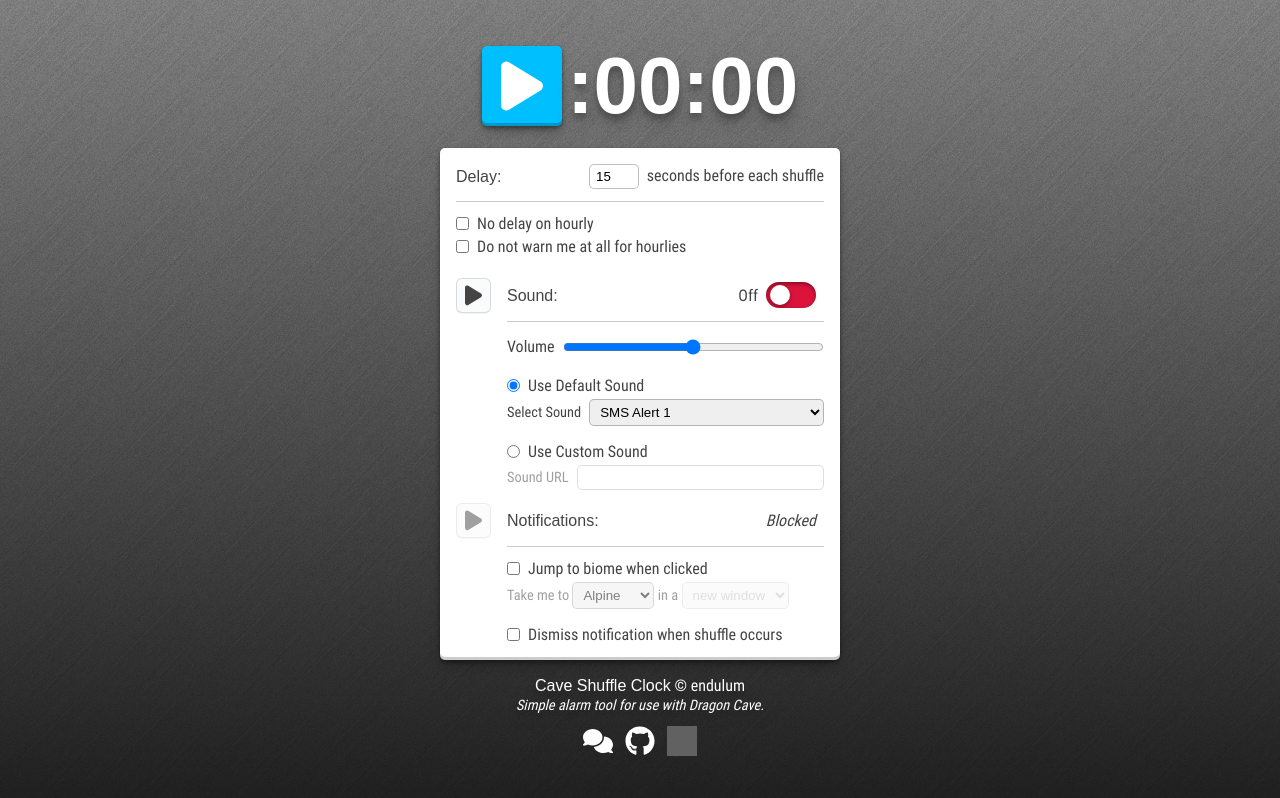
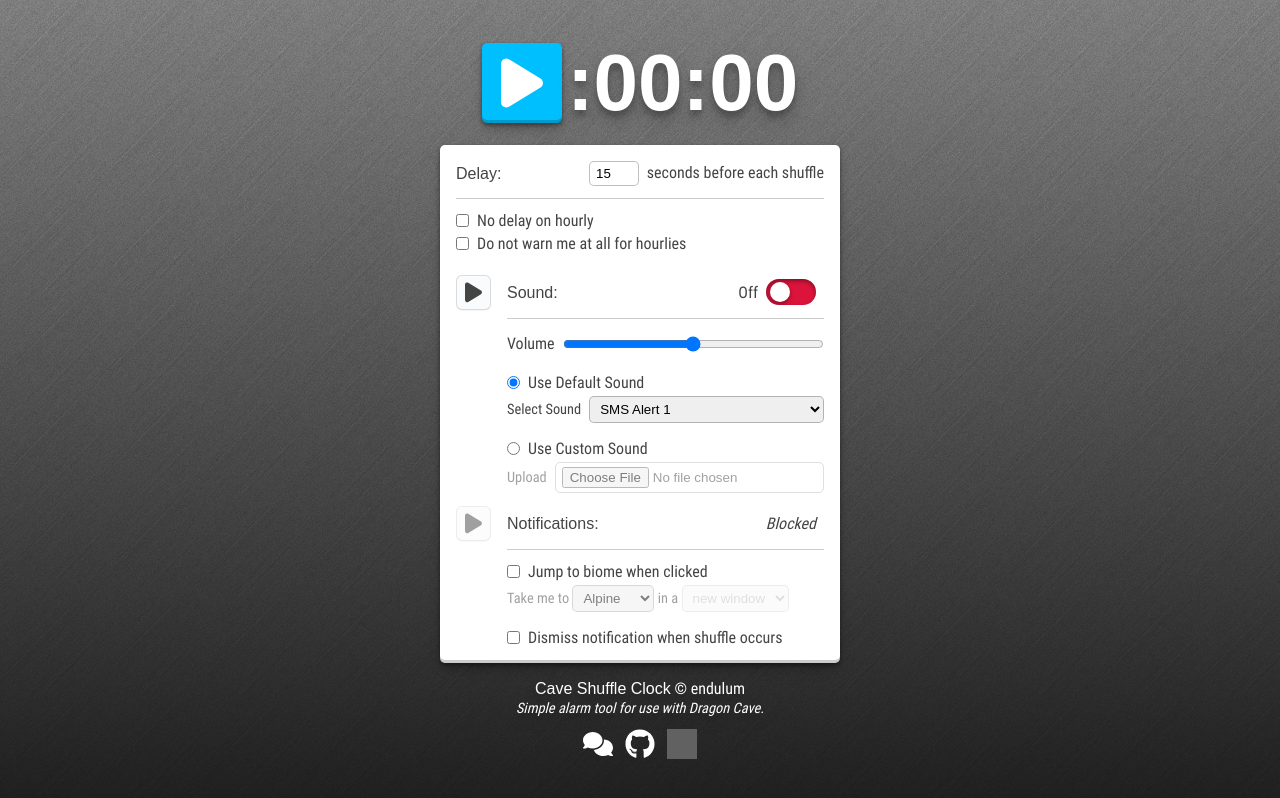
Before and after one commit to endulum/dc-shuffle-clock, a React (Vite) app: page / in a window 1280 px wide. Built offline with nearby package versions, Linux system fonts and the light colour scheme; grey boxes are pictures that could not be loaded; a web font is replaced by a local one.

Commit message:
ability to store uploaded sounds in state and play them

```diff
--- a/src/App.tsx
+++ b/src/App.tsx
@@ -1,3 +1,5 @@
+import { useState } from 'react'
+
 import useClockSettings from './hooks/useClockSettings.ts'
 import useNotifSettings from './hooks/useNotifSettings.ts'
 
@@ -8,11 +10,14 @@ import Footer from './components/Footer.tsx'
 import playSound from './functions/playSound.ts'
 import playNotification from './functions/playNotification.ts'
 
+import { type ICustomAudio } from './types.ts'
+
 import 'hacktimer/HackTimer.min'
 
 export default function App (): JSX.Element {
   const { clockSettings, setClockSettings } = useClockSettings()
   const { notifPermission, setNotifPermission, notifSupport } = useNotifSettings()
+  const [customAudio, setCustomAudio] = useState<ICustomAudio | null>(null)
 
   function handleAlert (isHourly: boolean): void {
     if (clockSettings.soundEnabled) {
@@ -33,6 +38,8 @@ export default function App (): JSX.Element {
       <Settings
         clockSettings={clockSettings}
         setClockSettings={setClockSettings}
+        customAudio={customAudio}
+        setCustomAudio={setCustomAudio}
         notifPermission={notifPermission}
         setNotifPermission={setNotifPermission}
         notifSupport={notifSupport}
--- a/src/components/Settings.tsx
+++ b/src/components/Settings.tsx
@@ -1,5 +1,5 @@
 import { type Dispatch, type SetStateAction, type ChangeEvent } from 'react'
-import { type IClockSettings, type TNotifPerms, type TNotifTypes } from '../types.ts'
+import { type IClockSettings, type TNotifPerms, type TNotifTypes, type ICustomAudio } from '../types.ts'
 
 import playNotification from '../functions/playNotification.ts'
 import playSound from '../functions/playSound.ts'
@@ -13,9 +13,14 @@ import NotifSettings from './settings-subcomponents/NotifSettings.tsx'
 import PlaySvg from '../assets/play.svg?react'
 
 export default function Settings (
-  { clockSettings, setClockSettings, notifPermission, setNotifPermission, notifSupport }: {
+  {
+    clockSettings, setClockSettings, customAudio,
+    setCustomAudio, notifPermission, setNotifPermission, notifSupport
+  }: {
     clockSettings: IClockSettings
     setClockSettings: Dispatch<SetStateAction<IClockSettings>>
+    customAudio: ICustomAudio | null
+    setCustomAudio: Dispatch<SetStateAction<ICustomAudio | null>>
     notifPermission: TNotifPerms
     setNotifPermission: Dispatch<SetStateAction<TNotifPerms>>
     notifSupport: TNotifTypes
@@ -60,7 +65,11 @@ export default function Settings (
           className="setting-test-button"
           title="Test Sound"
           aria-label="test sound"
-          onClick={() => { playSound(clockSettings) }}
+          onClick={() => {
+            if (clockSettings.soundCustomChoice && customAudio !== null) {
+              customAudio.audio.play().catch((err) => { console.log(err) })
+            } else playSound(clockSettings)
+          }}
         >
           <PlaySvg />
         </button>
@@ -77,6 +86,8 @@ export default function Settings (
         <SoundSettings
           clockSettings={clockSettings}
           setClockSettings={setClockSettings}
+          customAudio={customAudio}
+          setCustomAudio={setCustomAudio}
           handleInputChange={handleInputChange}
           handleSelectChange={handleSelectChange}
         />
--- a/src/components/settings-subcomponents/SoundSettings.tsx
+++ b/src/components/settings-subcomponents/SoundSettings.tsx
@@ -1,15 +1,39 @@
 import { type Dispatch, type SetStateAction, type ChangeEvent } from 'react'
-import { type IClockSettings } from '../../types.ts'
+import { type IClockSettings, type ICustomAudio } from '../../types.ts'
 import SoundUrlField from './SoundUrlField.tsx'
 
 export default function SoundSettings (
-  { clockSettings, setClockSettings, handleInputChange, handleSelectChange }: {
+  {
+    clockSettings, setClockSettings,
+    customAudio, setCustomAudio,
+    handleInputChange, handleSelectChange
+  }: {
     clockSettings: IClockSettings
     setClockSettings: Dispatch<SetStateAction<IClockSettings>>
+    customAudio: ICustomAudio | null
+    setCustomAudio: Dispatch<SetStateAction<ICustomAudio | null>>
     handleInputChange: (event: ChangeEvent<HTMLInputElement>) => void
     handleSelectChange: (event: ChangeEvent<HTMLSelectElement>) => void
   }
 ): JSX.Element {
+  function handleAudioInput (event: ChangeEvent<HTMLInputElement>): void {
+    if (event.target.files !== null) {
+      const file = event.target.files[0]
+      const reader = new FileReader()
+      reader.onload = function () {
+        // eslint-disable-next-line react/no-this-in-sfc
+        const str = this.result
+        // bruh why not.
+        const aud = new Audio(str as string)
+        setCustomAudio({
+          audio: aud,
+          title: file.name
+        })
+      }
+      reader.readAsDataURL(file)
+    }
+  }
+
   return (
     <div className="setting-body">
       <label htmlFor="soundVolume" className="row">
@@ -75,10 +99,28 @@ export default function SoundSettings (
         </label>
 
         <div className={clockSettings.soundCustomChoice ? '' : 'disabled'}>
-          <SoundUrlField
+          {customAudio !== null && (
+            <div className="row">
+              <small>
+                Current saved sound:
+                {' '}
+                <i>{customAudio.title}</i>
+              </small>
+            </div>
+          )}
+          <label htmlFor="soundUpload" className="row">
+            <small>Upload</small>
+            <input
+              type="file"
+              id="soundUpload"
+              accept=".wav,.mp3"
+              onChange={handleAudioInput}
+            />
+          </label>
+          {/* <SoundUrlField
             handleInputChange={handleInputChange}
             clockSettings={clockSettings}
-          />
+          /> */}
         </div>
       </div>
 
--- a/src/types.ts
+++ b/src/types.ts
@@ -24,5 +24,10 @@ export interface ILogEvent {
   message: string
 }
 
+export interface ICustomAudio {
+  audio: HTMLAudioElement
+  title: string
+}
+
 export type TNotifPerms = 'pending' | 'allowed' | 'blocked' | 'unsupported'
 export type TNotifTypes = null | 'sworker' | 'browser'
```
